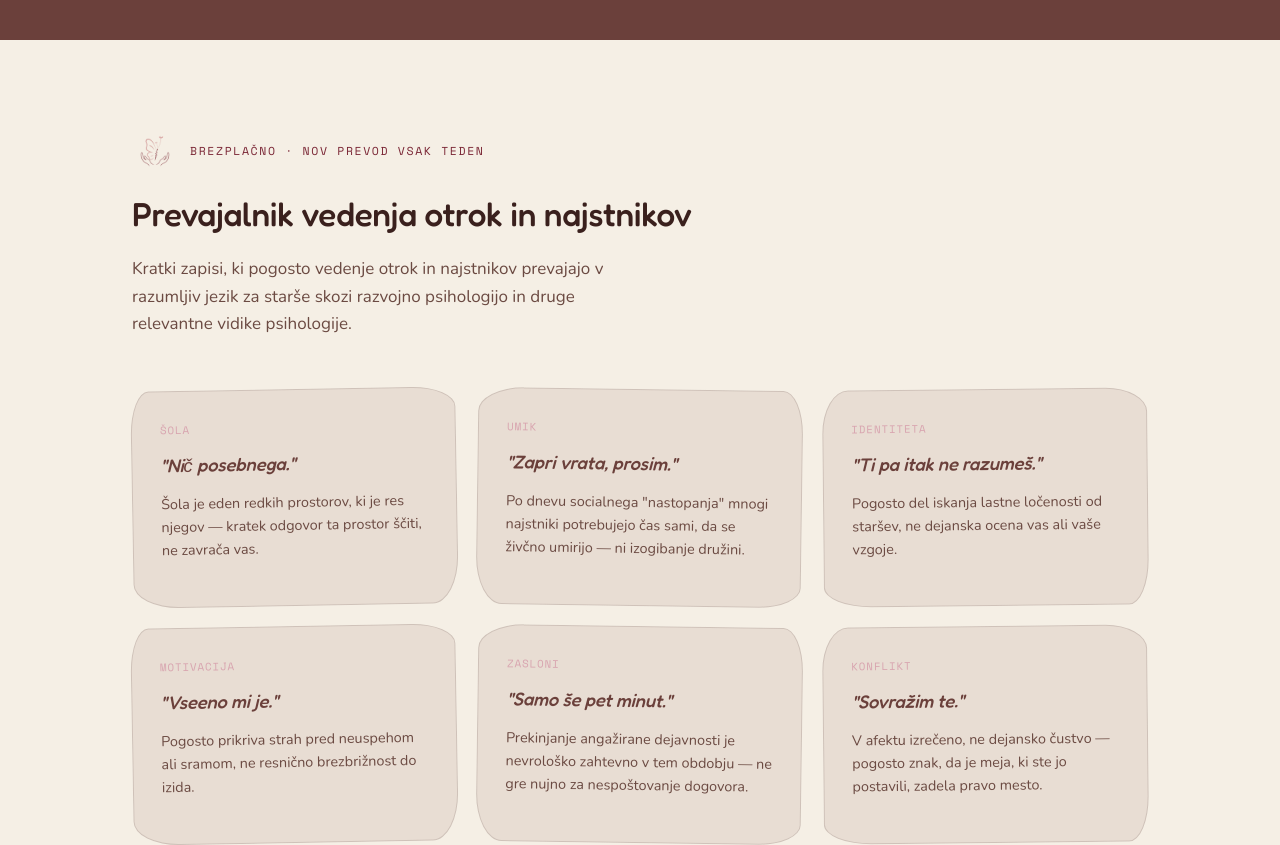
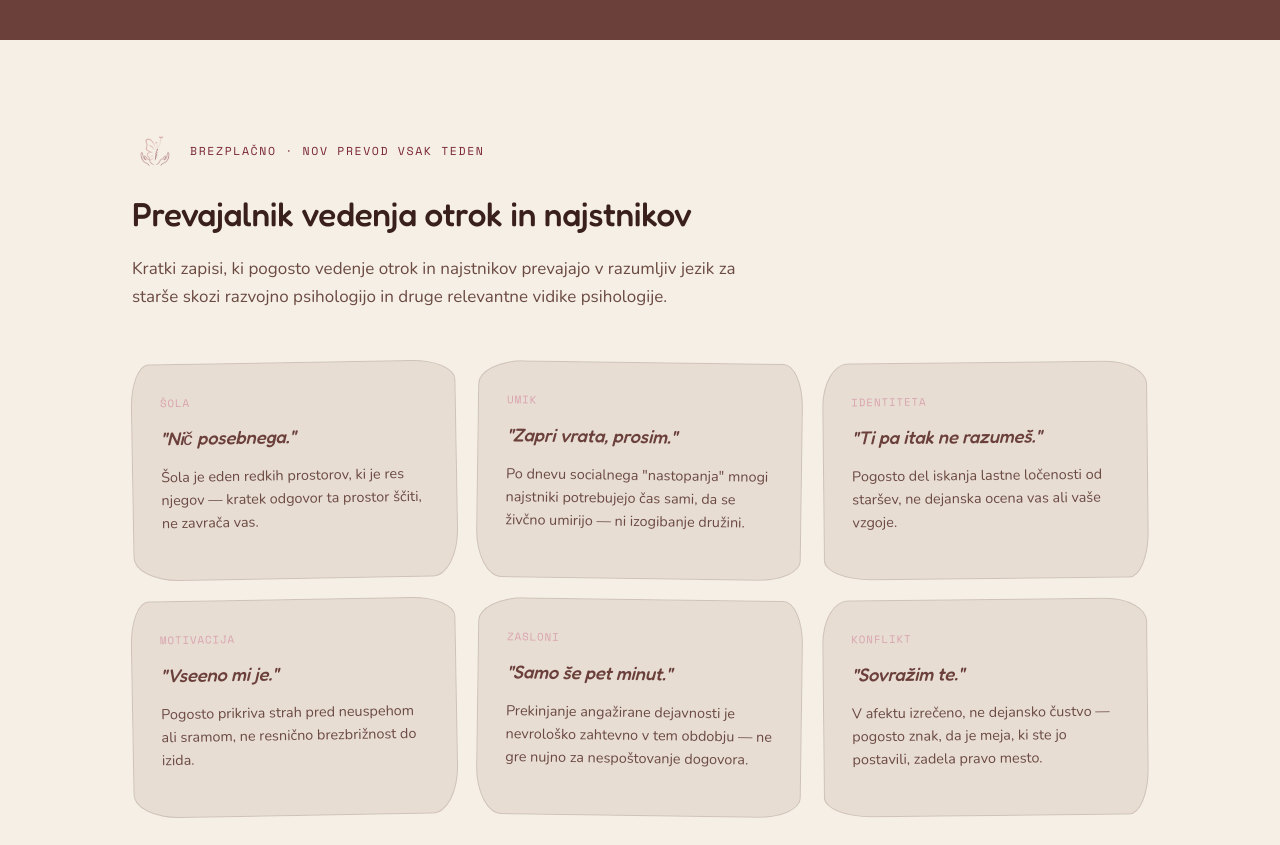
Before and after one commit to EmirMujagic/Vmesni-prostor, a Next.js app: page / in a window 1280 px wide. Shown: the part 800-1645 px from the top of the page. Built offline with nearby package versions, Linux system fonts and the light colour scheme; no server answers.

Commit message:
Widen intro/section text columns so they better fill available width

```diff
--- a/app/globals.css
+++ b/app/globals.css
@@ -244,14 +244,14 @@ nav.site-nav .wrap{
 
 /* SECTION GENERIC */
 section{padding:88px 0;}
-.section-head{max-width:600px;margin-bottom:52px;}
+.section-head{max-width:720px;margin-bottom:52px;}
 .section-head h2{font-size:clamp(1.6rem,2.6vw,2.1rem);}
-.section-head p{margin-top:14px;color:#6b4a42;max-width:520px;}
+.section-head p{margin-top:14px;color:#6b4a42;max-width:640px;}
 
 /* PAGE HERO (non-home pages) */
 .page-hero{background:var(--dusk);color:var(--paper);padding:64px 0;}
-.page-hero h1{font-size:clamp(1.9rem,3.4vw,2.6rem);max-width:640px;}
-.page-hero p{margin-top:16px;max-width:480px;color:rgba(245,239,229,0.85);font-size:1.02rem;}
+.page-hero h1{font-size:clamp(1.9rem,3.4vw,2.6rem);max-width:760px;}
+.page-hero p{margin-top:16px;max-width:640px;color:rgba(245,239,229,0.85);font-size:1.02rem;}
 
 /* ARCHIVE / EXAMPLES */
 .archive{background:var(--paper);color:var(--ink);}
```
